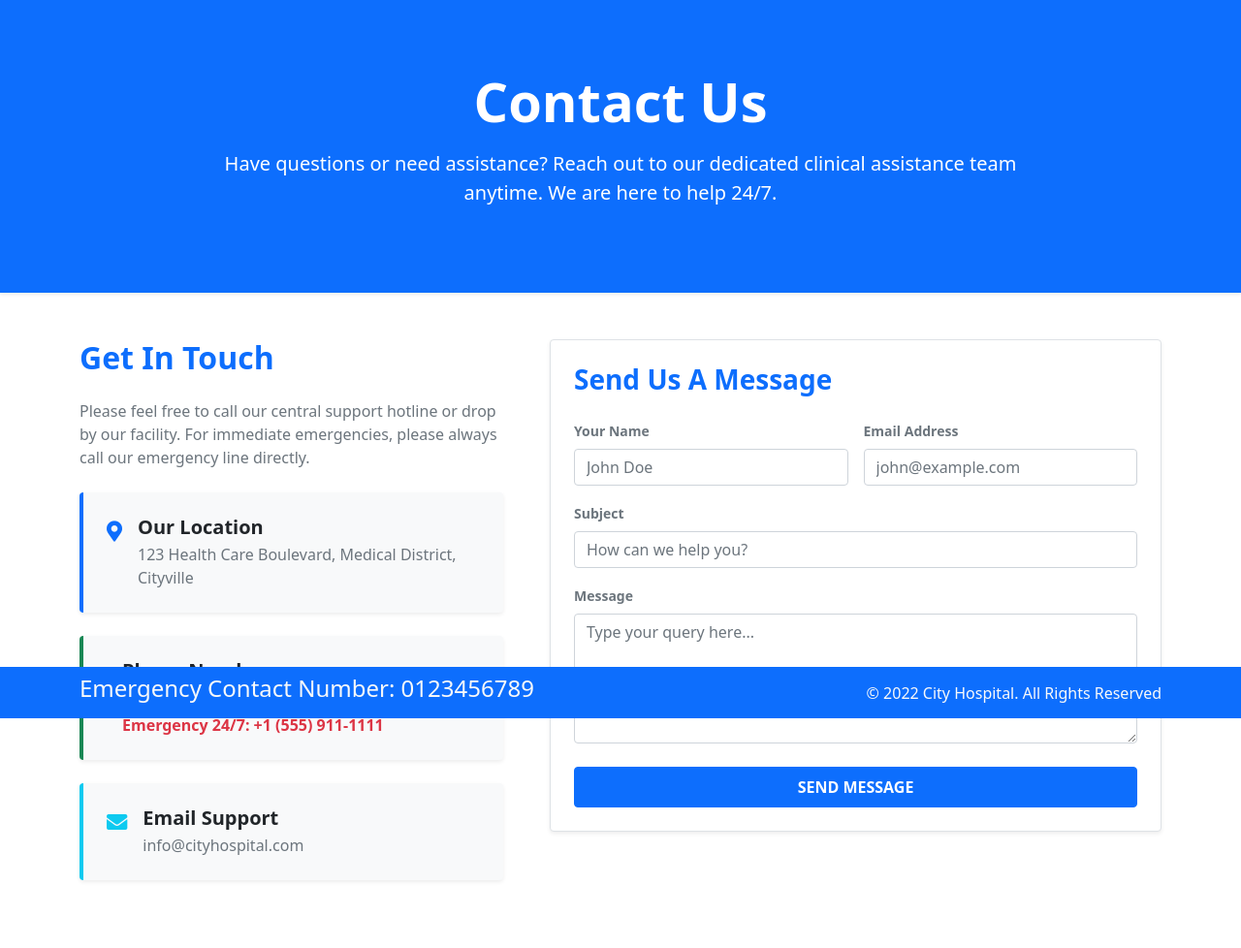
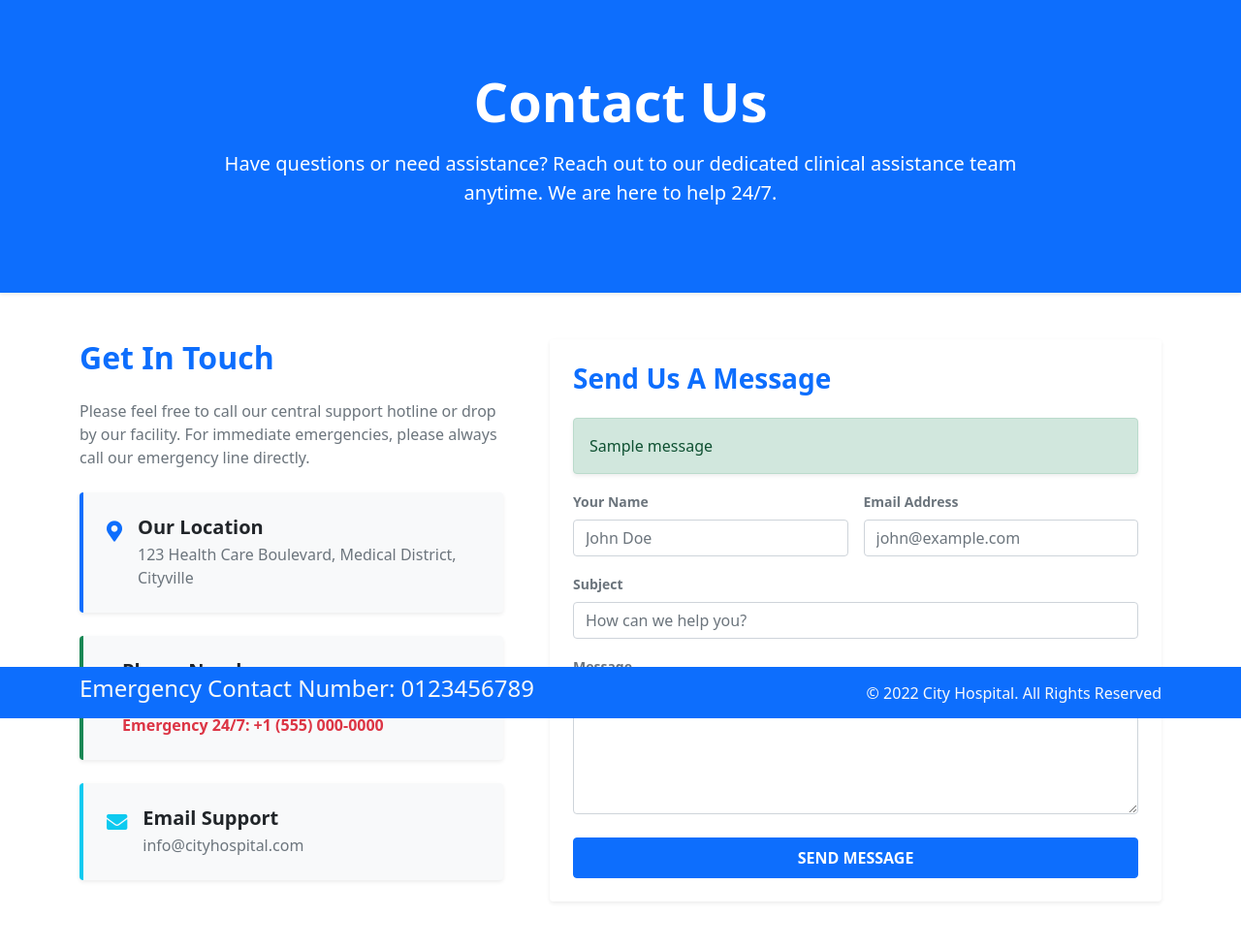
Before and after one commit to Ardra971/django_tutorial, a Django app: page /contact/ in a window 1280 px wide. Shown: the part 59-1037 px from the top of the page at 97% size. Before the commit the page ends 968 px from the top, so only its background shows below. Run offline with Django 5.2, Linux system fonts and the light colour scheme; one stand-in notice (Sample message) is shown; some libraries are stand-ins or nearby versions.

Commit message:
Updated project

```diff
--- a/home/views.py
+++ b/home/views.py
@@ -1,7 +1,9 @@
-from django.shortcuts import render
+from django.shortcuts import render, redirect
 from django.http import HttpResponse
+from django.contrib import messages
 from .models import departments as DepartmentModel
 from .models import Doctors as DoctorsModel
+from .models import ContactMessage
 
 from .forms import BookingForm
 
@@ -35,6 +37,21 @@ def doctors(request):
     return render(request, 'doctors.html', dict_docs)
 
 def contact(request):
+    if request.method == 'POST':
+        # Extract inputs from the HTML form fields using their 'name' attributes
+        name = request.POST.get('name')
+        email = request.POST.get('email')
+        subject = request.POST.get('subject')
+        message = request.POST.get('message')
+
+        # Instantiate and save into database
+        new_msg = ContactMessage(name=name, email=email, subject=subject, message=message)
+        new_msg.save()
+
+        # Display a green success notification popup
+        messages.success(request, 'Your message has been sent successfully!')
+        return redirect('contact')
+
     return render(request, 'contact.html')
 
 def departments(request):
--- a/templates/contact.html
+++ b/templates/contact.html
@@ -33,7 +33,7 @@
                     <div>
                         <h5 class="fw-bold mb-1">Phone Numbers</h5>
                         <p class="text-muted mb-1">General: +1 (555) 123-4567</p>
-                        <p class="text-danger mb-0 fw-bold">Emergency 24/7: +1 (555) 911-1111</p>
+                        <p class="text-danger mb-0 fw-bold">Emergency 24/7: +1 (555) 000-0000</p>
                     </div>
                 </div>
 
@@ -50,27 +50,40 @@
 
         <!-- Contact Message Form -->
         <div class="col-lg-7">
-            <div class="p-4 border rounded shadow-sm bg-white">
+            <div class="p-4 border, rounded shadow-sm bg-white">
                 <h3 class="text-primary fw-bold mb-4">Send Us A Message</h3>
-                <form action="#" method="POST">
+
+                <!-- FIXED: action="" allows submission back to your Django view -->
+                <form action="" method="POST">
                     {% csrf_token %}
+
+                    <!-- FIXED: Added success message alert container -->
+                    {% if messages %}
+                        {% for message in messages %}
+                            <div class="alert alert-success shadow-sm mb-3">{{ message }}</div>
+                        {% endfor %}
+                    {% endif %}
 
                     <div class="row g-3">
                         <div class="col-md-6">
                             <label class="form-label fw-bold small text-muted">Your Name</label>
-                            <input type="text" class="form-control" placeholder="John Doe" required>
+                            <!-- FIXED: Added name="name" -->
+                            <input type="text" name="name" class="form-control" placeholder="John Doe" required>
                         </div>
                         <div class="col-md-6">
                             <label class="form-label fw-bold small text-muted">Email Address</label>
-                            <input type="email" class="form-control" placeholder="john@example.com" required>
+                            <!-- FIXED: Added name="email" -->
+                            <input type="email" name="email" class="form-control" placeholder="john@example.com" required>
                         </div>
                         <div class="col-12">
                             <label class="form-label fw-bold small text-muted">Subject</label>
-                            <input type="text" class="form-control" placeholder="How can we help you?" required>
+                            <!-- FIXED: Added name="subject" -->
+                            <input type="text" name="subject" class="form-control" placeholder="How can we help you?" required>
                         </div>
                         <div class="col-12">
                             <label class="form-label fw-bold small text-muted">Message</label>
-                            <textarea class="form-control" rows="5" placeholder="Type your query here..." required></textarea>
+                            <!-- FIXED: Added name="message" -->
+                            <textarea name="message" class="form-control" rows="5" placeholder="Type your query here..." required></textarea>
                         </div>
                         <div class="col-12 mt-4">
                             <button type="submit" class="btn btn-primary w-100 py-2 fw-bold text-uppercase">Send Message</button>
```
Also changed, not shown: home/admin.py (+8 -0 lines), home/models.py (+11 -0 lines), db.sqlite3, home/migrations/0004_contactmessage.py (added).
